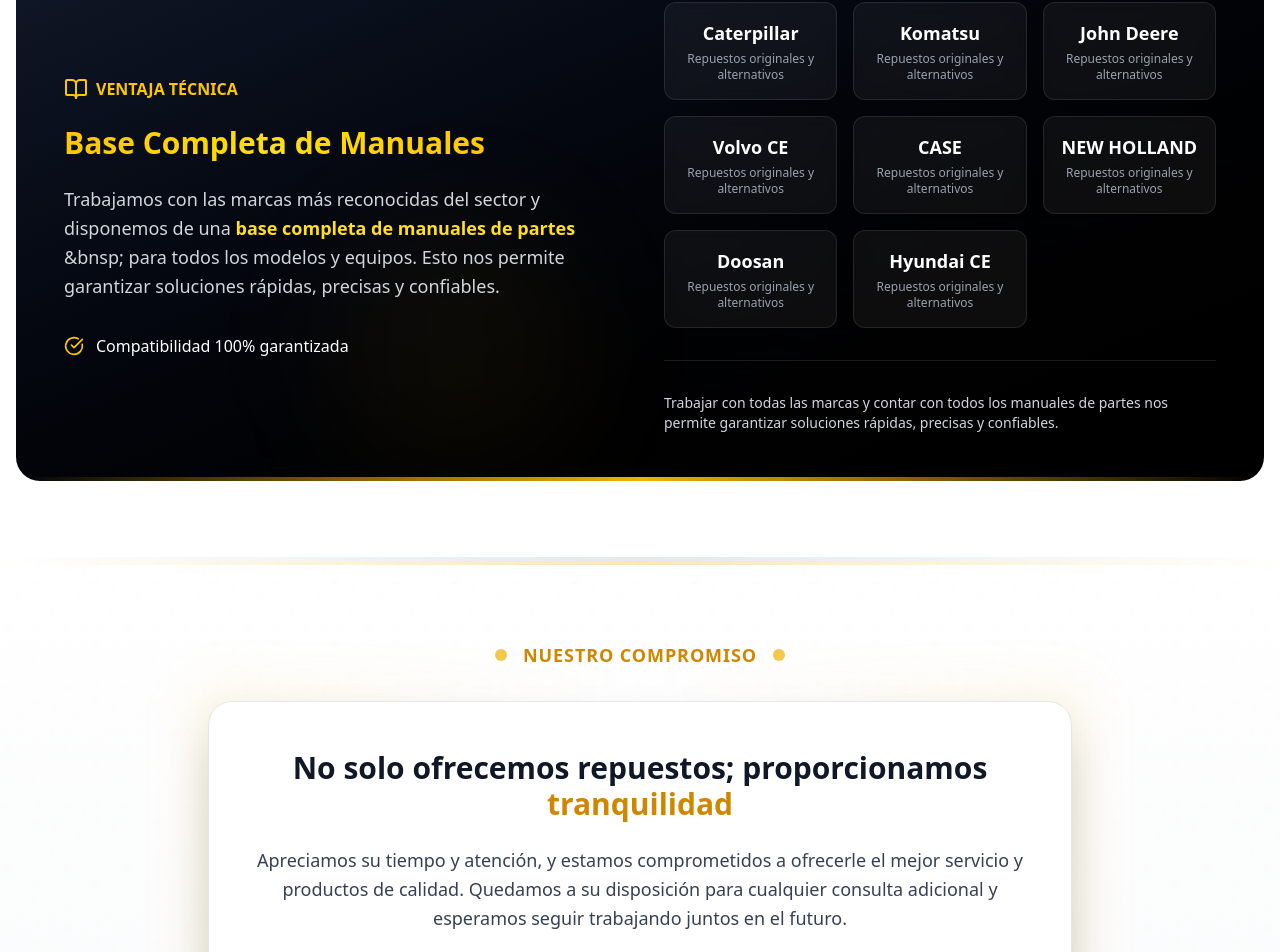
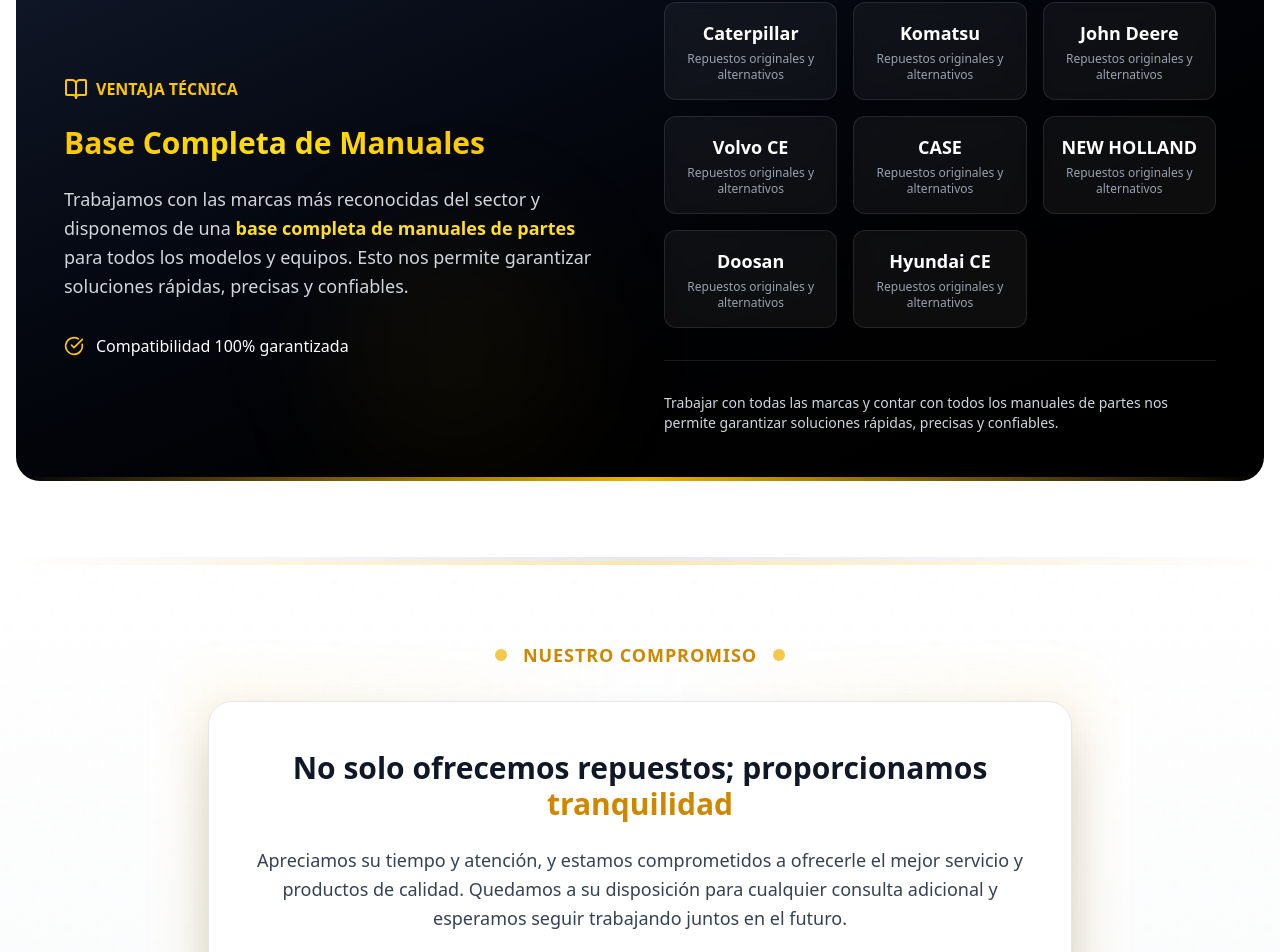
Before and after one commit to polsze/dp-distribuidora, a React (Vite) app: page /sobre-nosotros in a window 1280 px wide. Shown: the part 2729-3681 px from the top of the page. Built offline with nearby package versions, Linux system fonts and the light colour scheme.

Commit message:
SEO Fixed

```diff
--- a/index.html
+++ b/index.html
@@ -37,7 +37,7 @@
     <meta name="ICBM" content="-27.367083, -55.896083" />
 
     <!-- CANONICAL -->
-    <link rel="canonical" href="https://dpdistribuidora.com.ar" />
+    <link rel="canonical" href="https://dpdistribuidora.com.ar/" />
 
     <!-- SITEMAP -->
     <link rel="sitemap" type="application/xml" href="/sitemap.xml" />
@@ -45,7 +45,7 @@
     <!-- OPEN GRAPH -->
     <meta property="og:type" content="website" />
     <meta property="og:locale" content="es_AR" />
-    <meta property="og:url" content="https://dpdistribuidora.com.ar" />
+    <meta property="og:url" content="https://dpdistribuidora.com.ar/" />
     <meta
       property="og:title"
       content="DP Distribuidora | Repuestos para Maquinaria Vial y Minera"
@@ -78,7 +78,7 @@
         "@type": "AutoPartsStore",
         "name": "DP Distribuidora",
         "description": "DP Distribuidora especializada en repuestos para maquinaria vial y minera. Envíos a todo el país. Soporte técnico y soluciones para equipos pesados",
-        "url": "https://dpdistribuidora.com.ar",
+        "url": "https://dpdistribuidora.com.ar/",
         "telephone": "+5493765377866",
         "address": {
           "@type": "PostalAddress",
--- a/src/pages/About.jsx
+++ b/src/pages/About.jsx
@@ -405,7 +405,7 @@
                         {" "}
                         base completa de manuales de partes
                       </span>{" "}
-                      &bnsp; para todos los modelos y equipos. Esto nos permite
+                      &nbsp; para todos los modelos y equipos. Esto nos permite
                       garantizar soluciones rápidas, precisas y confiables.
                     </p>
 
```
Also changed, not shown: 1 other file (tests, documents, lock files or other folders).
